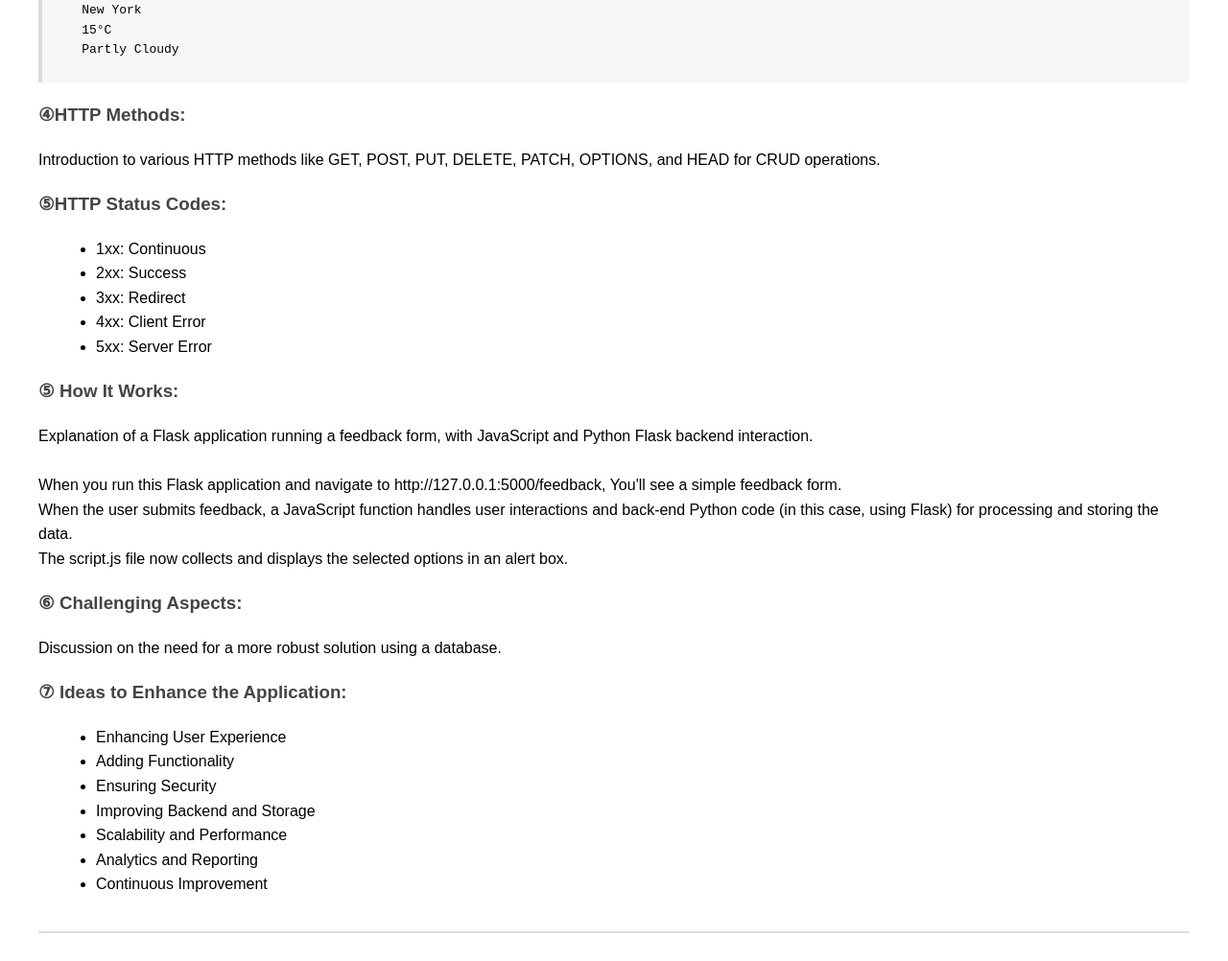
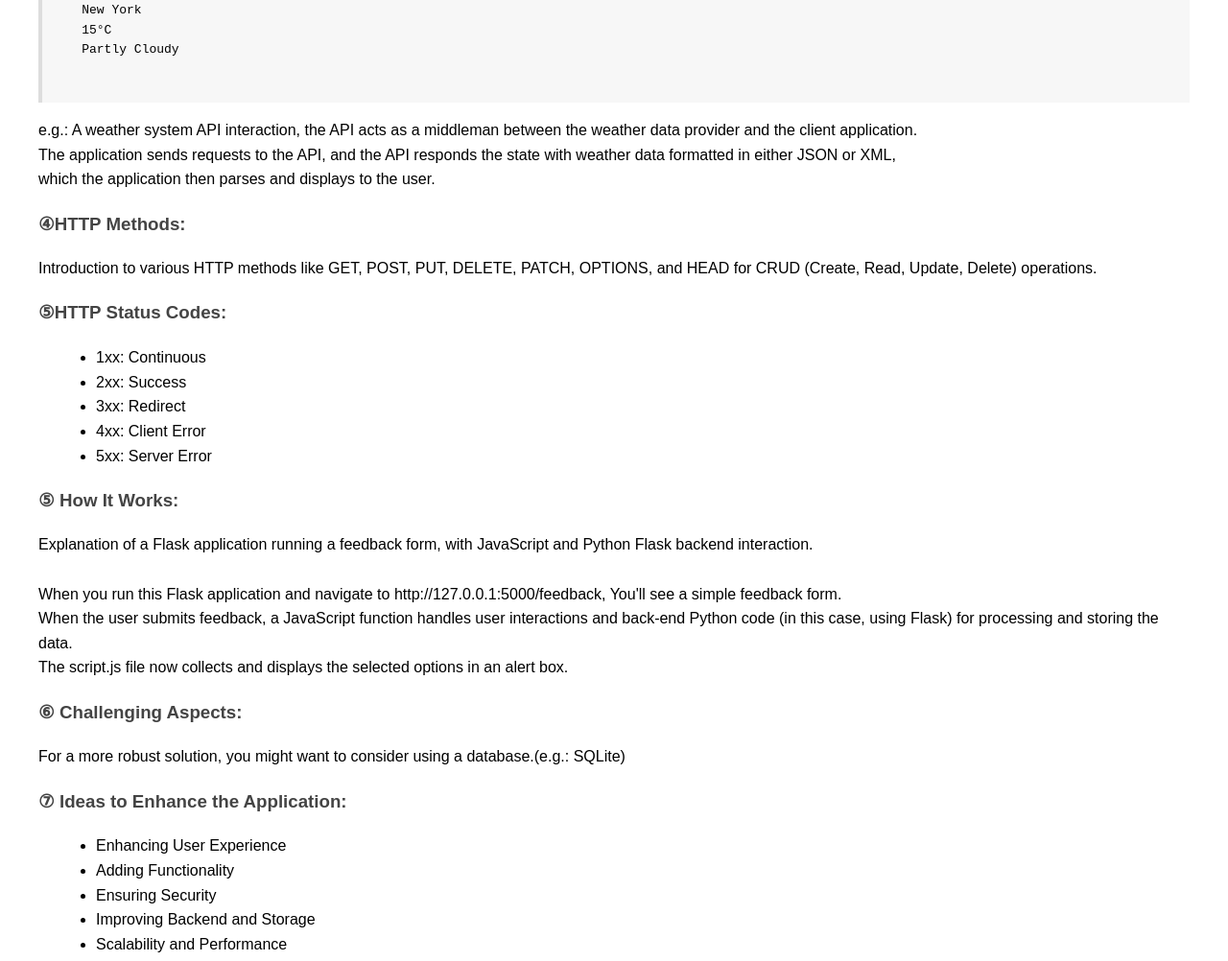
Before and after one commit to m-chuu/MyPortfolioRepo, a plain HTML site: page Learning/Flask_Web_Framework.html in a window 1280 px wide. Shown: the part 877-1879 px from the top of the page at 96% size. Drawn offline with Linux system fonts and the light colour scheme.

Commit message:
upload flask learning process_fourth_edit

```diff
--- a/Learning/Flask_Web_Framework.html
+++ b/Learning/Flask_Web_Framework.html
@@ -59,17 +59,20 @@
     "location": "New York",
     "temperature": "15°C",
     "condition": "Partly Cloudy"
-}</pre>
+            }</pre>
             <p>XML Example:</p>
             <pre><weather>
     <location>New York</location>
     <temperature>15°C</temperature>
     <condition>Partly Cloudy</condition>
-</weather></pre>
+            </weather></pre>
         </div>
 
+        <p> e.g.: A weather system API interaction, the API acts as a middleman between the weather data provider and the client application.<br>
+            The application sends requests to the API, and the API responds the state with weather data formatted in either JSON or XML, <br>
+            which the application then parses and displays to the user.</p>
         <h3>④HTTP Methods:</h3>
-        <p>Introduction to various HTTP methods like GET, POST, PUT, DELETE, PATCH, OPTIONS, and HEAD for CRUD operations.</p>
+        <p>Introduction to various HTTP methods like GET, POST, PUT, DELETE, PATCH, OPTIONS, and HEAD for CRUD (Create, Read, Update, Delete) operations.</p>
 
         <h3>⑤HTTP Status Codes:</h3>
         <ul>
@@ -86,7 +89,7 @@
         When the user submits feedback, a JavaScript function handles user interactions and back-end Python code (in this case, using Flask) for processing and storing the data.<br>
         The script.js file now collects and displays the selected options in an alert box.</p>
         <h3>⑥ Challenging Aspects:</h3>
-        <p>Discussion on the need for a more robust solution using a database.</p>
+        <p>For a more robust solution, you might want to consider using a database.(e.g.: SQLite)</p>
 
         <h3>⑦ Ideas to Enhance the Application:</h3>
         <ul>
```
